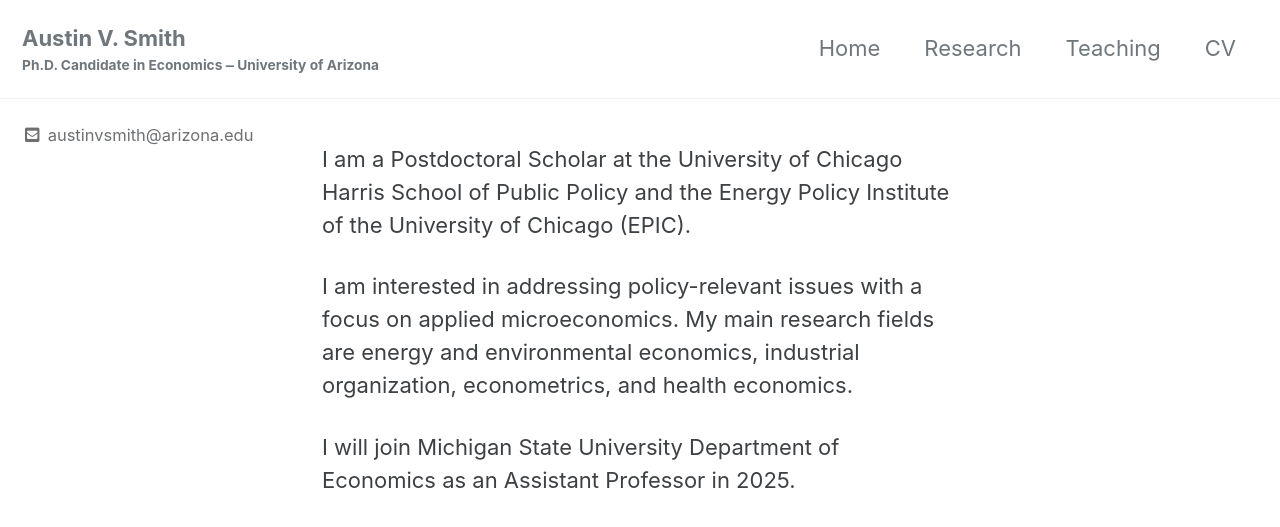
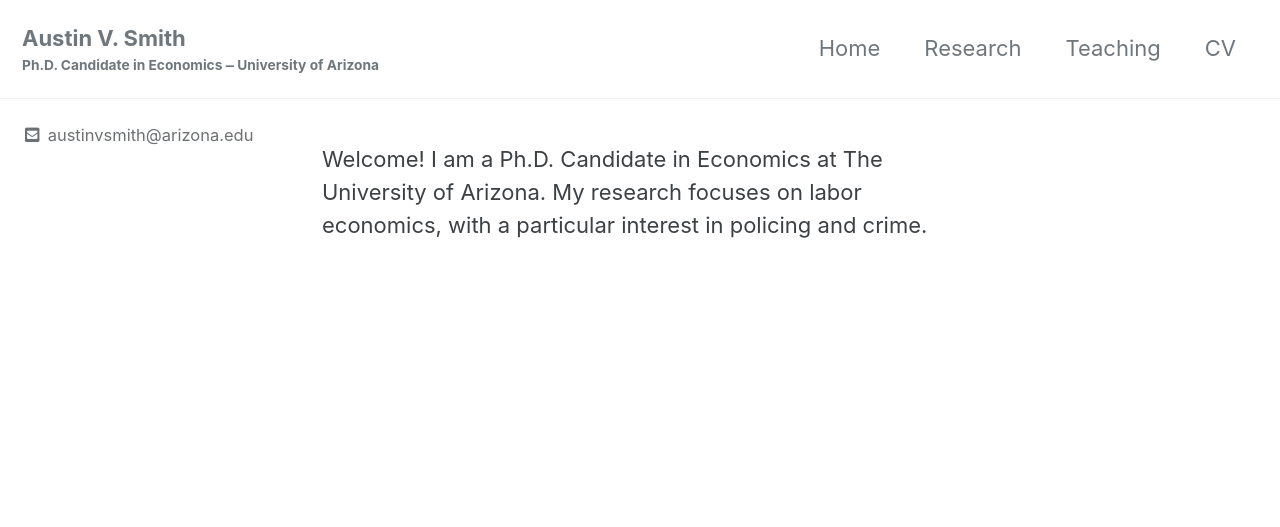
Before and after one commit to austin-v-smith-econ/austin-v-smith-econ.github.io, a Jekyll site: the page built from index.html, in a window 1280 px wide. Shown: the top 527 px of the page. Built offline with Jekyll 4.4.1, drawn with Linux system fonts in a browser that asks for light colours; cached includes are drawn as plain includes; the list of posts is cut into pages by our own code.

Commit message:
Update home.html

```diff
--- a/_layouts/home.html
+++ b/_layouts/home.html
@@ -4,6 +4,5 @@ layout: archive
 
 {{ content }}
 
-<p>I am a Postdoctoral Scholar at the University of Chicago Harris School of Public Policy and the Energy Policy Institute of the University of Chicago (EPIC).</p>
-<p>I am interested in addressing policy-relevant issues with a focus on applied microeconomics. My main research fields are energy and environmental economics, industrial organization, econometrics, and health economics.</p>
-<p>I will join Michigan State University Department of Economics as an Assistant Professor in 2025.</p>
+<p>Welcome! I am a Ph.D. Candidate in Economics at The University of Arizona. My research focuses on labor economics, with a particular interest in policing and crime.
+</p>
```
